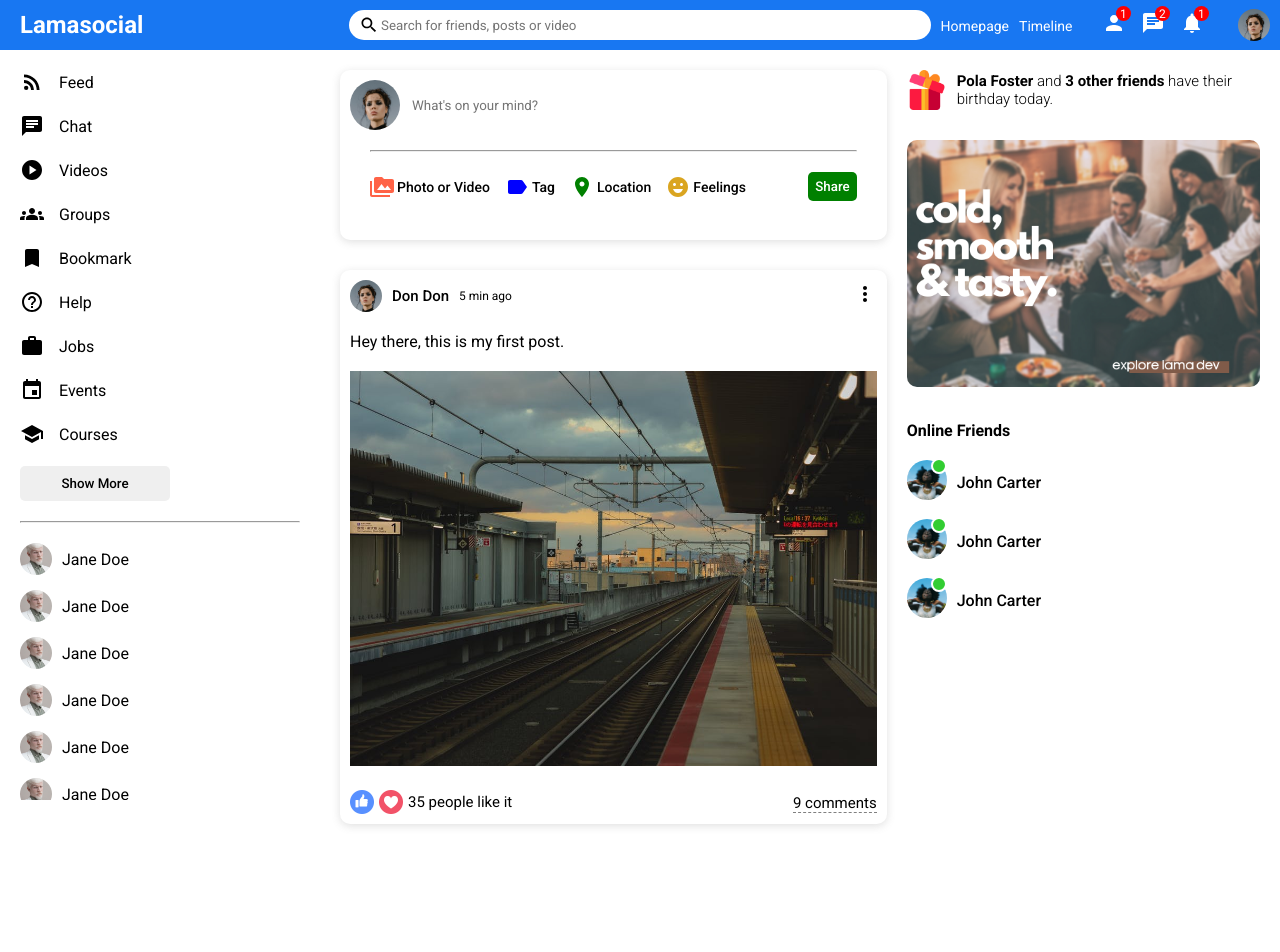
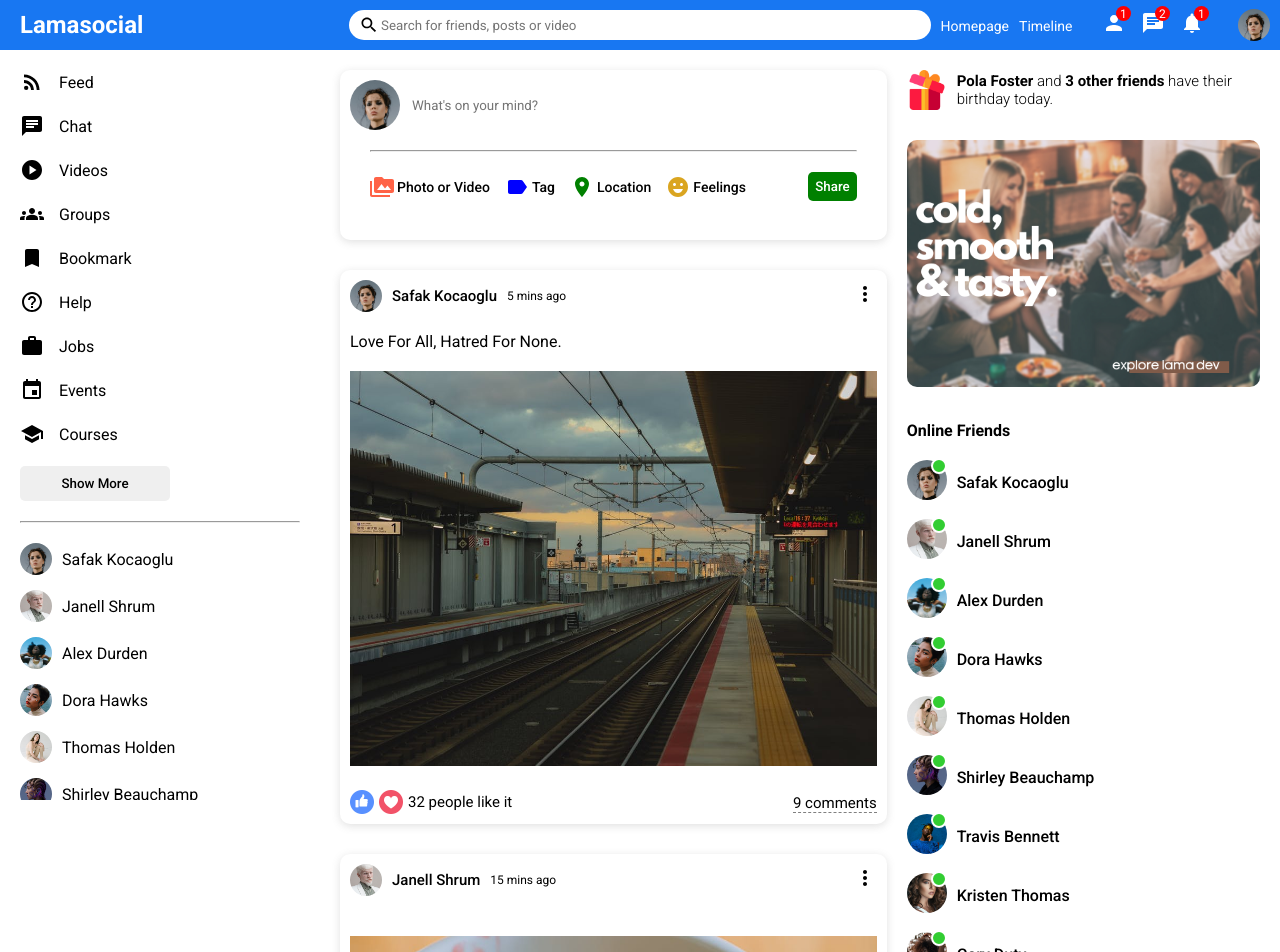
Before and after one commit to RugvedR/Social-app, a React (Create React App) app: page / in a window 1280 px wide. Shown: the top 952 px of the page. Before the commit the page ends 874 px from the top, so only its background shows below. Built offline with nearby package versions, Linux system fonts and the light colour scheme.

Commit message:
dynamic data change, dymmydata

```diff
--- /dev/null
+++ b/src/components/closeFriend/CloseFriend.js
@@ -0,0 +1,11 @@
+import React from 'react'
+import './closeFriend.css'
+
+export default function CloseFriend({user}) {
+  return (
+    <li className="sidebarFriend">
+        <img src={user.profilePicture} alt="" className="sidebarFriendImg" />
+        <span className="sidebarFriendName">{user.username}</span>
+    </li>
+  )
+}
--- /dev/null
+++ b/src/components/closeFriend/closeFriend.css
@@ -0,0 +1,15 @@
+
+.sidebarFriend{
+    display: flex;
+    align-items: center;
+    margin-bottom: 15px;
+
+}
+
+.sidebarFriendImg{
+    width: 32px;
+    height: 32px;
+    border-radius: 50%;
+    object-fit: cover;
+    margin-right: 10px;
+}
--- a/src/components/feed/Feed.js
+++ b/src/components/feed/Feed.js
@@ -2,13 +2,18 @@
 import Post from '../post/Post';
 import Share from '../share/Share';
 import './feed.css';
+import {Posts} from '../../dummyData'
 
 export default function Feed() {
   return (
     <div className='feed'>
         <div className="feedWrapper">
           <Share/>
-          <Post/>
+          {
+            Posts.map((p)=>(
+              <Post key={p.id} post={p} />
+            ))
+          }
         </div>
     </div>
   )
--- /dev/null
+++ b/src/components/online/Online.js
@@ -0,0 +1,14 @@
+import React from 'react'
+import './online.css'
+
+export default function Online({user}) {
+  return (
+    <li className="rightbarFriend">
+        <div className="rightbarProfileImgContainer">
+            <img src={user.profilePicture} alt="" className="rightbarProfileImg" />
+            <span className="rightbarOnline"></span>
+        </div>
+        <span className="rightbarUsername">{user.username}</span>
+    </li>
+  )
+}
--- /dev/null
+++ b/src/components/online/online.css
@@ -0,0 +1,34 @@
+
+.rightbarFriend{
+    display: flex;
+    align-items: center;
+    margin-bottom: 15px;
+}
+
+.rightbarProfileImgContainer{
+    margin-right: 10px;
+    position: relative;
+}
+
+.rightbarProfileImg{
+    width: 40px;
+    height: 40px;
+    border-radius: 50%;
+    object-fit: cover;
+}
+
+.rightbarOnline{
+    width: 12px;
+    height: 12px;
+    border-radius: 50%;
+    background-color: limegreen;
+    position: absolute;
+    top: -2px;
+    right: 0;
+    border: 2px solid white;
+}
+
+.rightbarUsername{
+    font-weight: 500;
+
+}
--- a/src/components/post/Post.js
+++ b/src/components/post/Post.js
@@ -1,33 +1,37 @@
 import React from 'react'
 import './post.css'
 import { MoreVert } from '@mui/icons-material'
+import {Users} from '../../dummyData'
 
-export default function Post() {
+export default function Post({post}) {
+
   return (
     <div className='post'>
         <div className="postWrapper">
             <div className="postTop">
               <div className="postTopLeft">
-                <img src="/assets/person/1.jpeg" alt="" className="postProfileImg" />
-                <span className="postUsername">Don Don</span>
-                <span className="postDate">5 min ago</span>
+                <img src={Users.filter((u)=> u.id === post.userId)[0].profilePicture} alt="" className="postProfileImg" />
+                <span className="postUsername">
+                  {Users.filter((u)=> u.id === post.userId)[0].username}
+                </span>
+                <span className="postDate">{post.date}</span>
               </div>
               <div className="postTopRight">
                 <MoreVert/>
               </div>
             </div>
             <div className="postCenter">
-              <span className="postText">Hey there, this is my first post.</span>
-              <img src="/assets/post/1.jpeg" alt="" className="postImg" />
+              <span className="postText">{post?.desc}</span>
+              <img src={post.photo} alt="" className="postImg" />
             </div>
             <div className="postBottom">
               <div className="postBottomLeft">
                 <img src="assets/like.png" alt="" className="likeIcon" />
                 <img src="assets/heart.png" alt="" className="likeIcon" />
-                <span className="postLikeCounter">35 people like it</span>
+                <span className="postLikeCounter">{post.like} people like it</span>
               </div>
               <div className="postBottomRight">
-                <span className="postCommentText">9 comments</span>
+                <span className="postCommentText">{post.comment} comments</span>
               </div>
             </div>
         </div>
--- a/src/components/rightbar/Rightbar.js
+++ b/src/components/rightbar/Rightbar.js
@@ -1,5 +1,7 @@
 import React from 'react'
 import './rightbar.css'
+import {Users} from '../../dummyData'
+import Online from '../online/Online'
 
 export default function Rightbar() {
   return (
@@ -12,27 +14,9 @@
         <img src="assets/ad.png" alt="" className="rightbarAd" />
         <h4 className="rightbarTitle">Online Friends</h4>
         <ul className="rightbarFriendList">
-          <li className="rightbarFriend">
-            <div className="rightbarProfileImgContainer">
-              <img src="assets/person/3.jpeg" alt="" className="rightbarProfileImg" />
-              <span className="rightbarOnline"></span>
-            </div>
-            <span className="rightbarUsername">John Carter</span>
-          </li>
-          <li className="rightbarFriend">
-            <div className="rightbarProfileImgContainer">
-              <img src="assets/person/3.jpeg" alt="" className="rightbarProfileImg" />
-              <span className="rightbarOnline"></span>
-            </div>
-            <span className="rightbarUsername">John Carter</span>
-          </li>
-          <li className="rightbarFriend">
-            <div className="rightbarProfileImgContainer">
-              <img src="assets/person/3.jpeg" alt="" className="rightbarProfileImg" />
-              <span className="rightbarOnline"></span>
-            </div>
-            <span className="rightbarUsername">John Carter</span>
-          </li>
+          {Users.map(u=>(
+            <Online key={u.id} user={u} />
+          ))}
         </ul>
       </div>
     </div>
--- a/src/components/rightbar/rightbar.css
+++ b/src/components/rightbar/rightbar.css
@@ -37,37 +37,3 @@
     margin: 0;
     list-style: none;
 }
-
-.rightbarFriend{
-    display: flex;
-    align-items: center;
-    margin-bottom: 15px;
-}
-
-.rightbarProfileImgContainer{
-    margin-right: 10px;
-    position: relative;
-}
-
-.rightbarProfileImg{
-    width: 40px;
-    height: 40px;
-    border-radius: 50%;
-    object-fit: cover;
-}
-
-.rightbarOnline{
-    width: 12px;
-    height: 12px;
-    border-radius: 50%;
-    background-color: limegreen;
-    position: absolute;
-    top: -2px;
-    right: 0;
-    border: 2px solid white;
-}
-
-.rightbarUsername{
-    font-weight: 500;
-
-}
--- a/src/components/sidebar/Sidebar.js
+++ b/src/components/sidebar/Sidebar.js
@@ -1,6 +1,8 @@
 import React from 'react'
 import './sidebar.css';
 import {RssFeed,Chat,PlayCircle,Groups, Bookmark,HelpOutline, Work, Event, School} from '@mui/icons-material'
+import {Users} from '../../dummyData'
+import CloseFriend from '../closeFriend/CloseFriend';
 
 export default function Sidebar() {
   return (
@@ -48,34 +50,9 @@
         <button className="sidebarButton">Show More</button>
         <hr className='sidebarHr' />
         <ul className="sidebarFriendList">
-            <li className="sidebarFriend">
-                <img src="/assets/person/2.jpeg" alt="" className="sidebarFriendImg" />
-                <span className="sidebarFriendName">Jane Doe</span>
-            </li>
-            <li className="sidebarFriend">
-                <img src="/assets/person/2.jpeg" alt="" className="sidebarFriendImg" />
-                <span className="sidebarFriendName">Jane Doe</span>
-            </li>
-            <li className="sidebarFriend">
-                <img src="/assets/person/2.jpeg" alt="" className="sidebarFriendImg" />
-                <span className="sidebarFriendName">Jane Doe</span>
-            </li>
-            <li className="sidebarFriend">
-                <img src="/assets/person/2.jpeg" alt="" className="sidebarFriendImg" />
-                <span className="sidebarFriendName">Jane Doe</span>
-            </li>
-            <li className="sidebarFriend">
-                <img src="/assets/person/2.jpeg" alt="" className="sidebarFriendImg" />
-                <span className="sidebarFriendName">Jane Doe</span>
-            </li>
-            <li className="sidebarFriend">
-                <img src="/assets/person/2.jpeg" alt="" className="sidebarFriendImg" />
-                <span className="sidebarFriendName">Jane Doe</span>
-            </li>
-            <li className="sidebarFriend">
-                <img src="/assets/person/2.jpeg" alt="" className="sidebarFriendImg" />
-                <span className="sidebarFriendName">Jane Doe</span>
-            </li>
+            {Users.map(u=>(
+                <CloseFriend key={u.id} user={u} />
+            ))}
         </ul>
       </div>
     </div>
--- a/src/components/sidebar/sidebar.css
+++ b/src/components/sidebar/sidebar.css
@@ -2,6 +2,8 @@
     flex: 3;
     height: calc(100vh - 50px);
     overflow-y: scroll;
+    position: sticky;
+    top: 50px;
 }
 
 ::-webkit-scrollbar{
@@ -53,18 +55,3 @@
     list-style: none;
 
 }
-
-.sidebarFriend{
-    display: flex;
-    align-items: center;
-    margin-bottom: 15px;
-
-}
-
-.sidebarFriendImg{
-    width: 32px;
-    height: 32px;
-    border-radius: 50%;
-    object-fit: cover;
-    margin-right: 10px;
-}
--- a/src/components/topbar/topbar.css
+++ b/src/components/topbar/topbar.css
@@ -6,6 +6,7 @@
     align-items: center;
     position: sticky;
     top: 0;
+    z-index: 999;
 }
 
 .logo{
--- /dev/null
+++ b/src/dummyData.js
@@ -0,0 +1,139 @@
+export const Users = [
+    {
+      id:1,
+      profilePicture: "assets/person/1.jpeg",
+      username: "Safak Kocaoglu",
+    },
+    {
+      id:2,
+      profilePicture: "assets/person/2.jpeg",
+      username: "Janell Shrum",
+    },
+    {
+      id:3,
+      profilePicture: "assets/person/3.jpeg",
+      username: "Alex Durden",
+    },
+    {
+      id:4,
+      profilePicture: "assets/person/4.jpeg",
+      username: "Dora Hawks",
+    },
+    {
+      id:5,
+      profilePicture: "assets/person/5.jpeg",
+      username: "Thomas Holden",
+    },
+    {
+      id:6,
+      profilePicture: "assets/person/6.jpeg",
+      username: "Shirley Beauchamp",
+    },
+    {
+      id:7,
+      profilePicture: "assets/person/7.jpeg",
+      username: "Travis Bennett",
+    },
+    {
+      id:8,
+      profilePicture: "assets/person/8.jpeg",
+      username: "Kristen Thomas",
+    },
+    {
+      id:9,
+      profilePicture: "assets/person/9.jpeg",
+      username: "Gary Duty",
+    },
+    {
+      id:10,
+      profilePicture: "assets/person/10.jpeg",
+      username: "Safak Kocaoglu",
+    },
+  ];
+
+  export const Posts = [
+    {
+      id: 1,
+      desc: "Love For All, Hatred For None.",
+      photo: "assets/post/1.jpeg",
+      date: "5 mins ago",
+      userId: 1,
+      like: 32,
+      comment: 9,
+    },
+    {
+      id: 2,
+      photo: "assets/post/2.jpeg",
+      date: "15 mins ago",
+      userId: 2,
+      like: 2,
+      comment: 1,
+    },
+    {
+      id: 3,
+      desc: "Every moment is a fresh beginning.",
+      photo: "assets/post/3.jpeg",
+      date: "1 hour ago",
+      userId: 3,
+      like: 61,
+      comment: 2,
+    },
+    {
+      id: 4,
+      photo: "assets/post/4.jpeg",
+      date: "4 hours ago",
+      userId: 4,
+      like: 7,
+      comment: 3,
+    },
+    {
+      id: 5,
+      photo: "assets/post/5.jpeg",
+      date: "5 hours ago",
+      userId: 5,
+      like: 23,
+      comment: 5,
+    },
+    {
+      id: 6,
+      photo: "assets/post/6.jpeg",
+      date: "1 day ago",
+      userId: 6,
+      like: 44,
+      comment: 6,
+    },
+    {
+      id: 7,
+      desc: "Never regret anything that made you smile.",
+      photo: "assets/post/7.jpeg",
+      date: "2 days ago",
+      userId: 7,
+      like: 52,
+      comment: 3,
+    },
+    {
+      id: 8,
+      photo: "assets/post/8.jpeg",
+      date: "3 days ago",
+      userId: 8,
+      like: 15,
+      comment: 1,
+    },
+    {
+      id: 9,
+      desc: "Change the world by being yourself.",
+      photo: "assets/post/9.jpeg",
+      date: "5 days ago",
+      userId: 9,
+      like: 11,
+      comment: 2,
+    },
+    {
+      id: 10,
+      photo: "assets/post/10.jpeg",
+      date: "1 week ago",
+      userId: 10,
+      like: 104,
+      comment: 12,
+    },
+  ];
```
